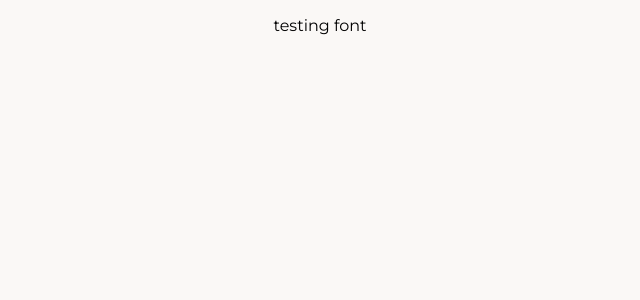
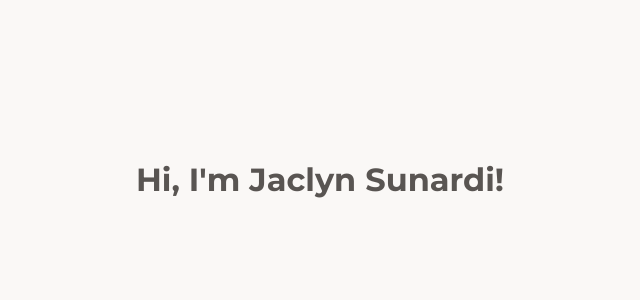
Before and after one commit to jaclynsunardi/jaclynsunardi.github.io, a React (Create React App) app: page / in a window 1280 px wide. Shown: the top 300 px of the page, without its empty margins (320-960 px from the left). Built offline with nearby package versions, Linux system fonts and the light colour scheme.

Commit message:
added the header (with my name) for the landing homepage

```diff
--- a/package.json
+++ b/package.json
@@ -5,8 +5,7 @@
   "dependencies": {
     "cra-template": "1.2.0",
     "react": "^19.0.0",
-    "react-dom": "^19.0.0",
-    "react-scripts": "5.0.1"
+    "react-dom": "^19.0.0"
   },
   "scripts": {
     "start": "react-scripts start",
@@ -33,6 +32,7 @@
     ]
   },
   "devDependencies": {
+    "react-scripts": "^5.0.1",
     "web-vitals": "^4.2.4"
   }
 }
--- a/src/App.css
+++ b/src/App.css
@@ -1,5 +1,4 @@
 @import url('https://fonts.googleapis.com/css2?family=Josefin+Sans:ital,wght@0,100..700;1,100..700&family=Montserrat:ital,wght@0,100..900;1,100..900&display=swap');
-
 
 .App {
   text-align: center;
@@ -10,3 +9,9 @@ body {
   font-family: 'Montserrat', sans-serif;
 
 }
+
+.HomePage {
+  text-align: center;
+  margin-top: 20vh;
+  color: #595552;
+}
--- a/src/App.js
+++ b/src/App.js
@@ -5,7 +5,8 @@ function App() {
   return (
     <div className="App">
       <div className = "HomePage">
-        <p>testing font</p>
+        <h1> Hi, I'm Jaclyn Sunardi!</h1>
+
       </div>
     </div>
   );
```
Also changed, not shown: 1 other file (tests, documents, lock files or other folders).
